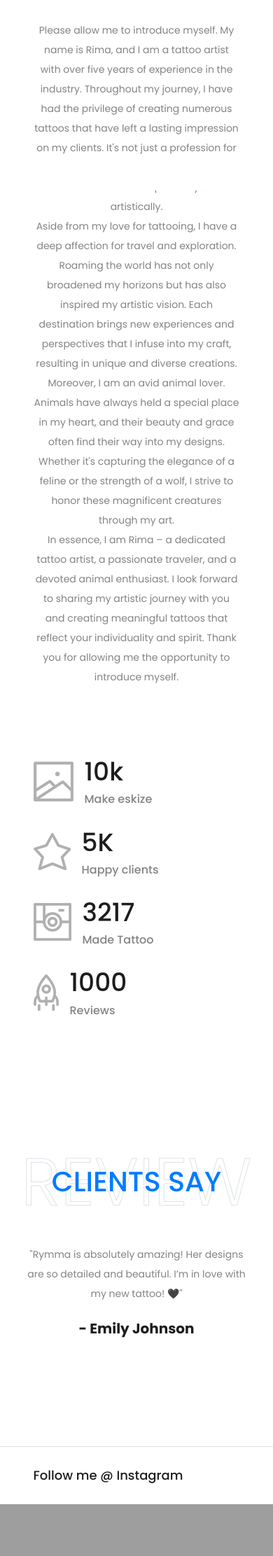
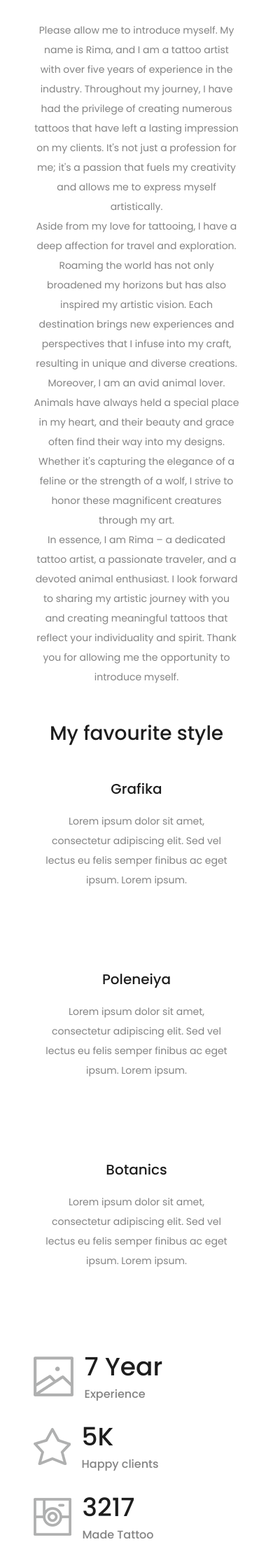
Before and after one commit to Lap0chka/portfolio_tattoo_master, a Django app: page /en/about/ in a window 390 px wide. Shown: the part 572-2795 px from the top of the page at 70% size. Run offline with Django 5.2, Linux system fonts and the light colour scheme; data comes from the database, SQL or seed files in the repository; both versions use the stored data as it was after the commit; parts of the project's set-up code (start-up, migrations or seed data) failed here and were passed over; some libraries are stand-ins or nearby versions; grey boxes are pictures that could not be loaded.

Commit message:
about-me almost done 02.02.2024

```diff
--- a/portfolio_tattoo_master/portfolio/templates/portfolio/pages/about-me.html
+++ b/portfolio_tattoo_master/portfolio/templates/portfolio/pages/about-me.html
@@ -1,4 +1,5 @@
 {%extends 'base.html'%}
+{% load i18n %}
 {%load static%}
 
 
@@ -14,9 +15,9 @@
                 </div>
             </div>
             <div class="col-10">
-                <div class="about-content mt-100 mb-100 text-center">
+                <div class="about-content mt-100 mb-50 text-center">
                     <span></span>
-                    <h2>What can I tell you about me?</h2>
+                    <h2> {% trans "What can I tell you about me?" %}</h2>
                     <p>Please allow me to introduce myself. My name is Rima, and I am a tattoo artist with over five
                         years of experience in the industry. Throughout my journey, I have had the privilege of creating
                         numerous tattoos that have left a lasting impression on my clients. It's not just a profession
@@ -37,10 +38,40 @@
                         enthusiast. I look forward to sharing my artistic journey with you and creating meaningful
                         tattoos that reflect your individuality and spirit. Thank you for allowing me the opportunity to
                         introduce myself.</p>
+
                 </div>
-            </div>
 
-            <div class="col-10">
+                <div class="col-12">
+                    <h3 class="text-center mb-50"> My favourite style </h3>
+                    <div class="row">
+
+                        <div class="col-12 col-md-4">
+                            <div class="single-service-area section_padding_0_100 text-center wow fadeInUp"
+                                 data-wow-delay="0.1s">
+                                <h5>Grafika</h5>
+                                <p>Lorem ipsum dolor sit amet, consectetur adipiscing elit. Sed vel lectus eu felis
+                                    semper finibus ac eget ipsum. Lorem ipsum.</p>
+                            </div>
+                        </div>
+                        <div class="col-12 col-md-4">
+                            <div class="single-service-area section_padding_0_100 text-center wow fadeInUp"
+                                 data-wow-delay="0.4s">
+                                <h5>Poleneiya</h5>
+                                <p>Lorem ipsum dolor sit amet, consectetur adipiscing elit. Sed vel lectus eu felis
+                                    semper finibus ac eget ipsum. Lorem ipsum.</p>
+                            </div>
+                        </div>
+                        <div class="col-12 col-md-4">
+                            <div class="single-service-area section_padding_0_100 text-center wow fadeInUp"
+                                 data-wow-delay="0.9s">
+                                <h5>Botanics</h5>
+                                <p>Lorem ipsum dolor sit amet, consectetur adipiscing elit. Sed vel lectus eu felis
+                                    semper finibus ac eget ipsum. Lorem ipsum.</p>
+                            </div>
+                        </div>
+                    </div>
+                </div>
+
                 <div class="studio-cool-facts-area mb-100">
                     <div class="row">
                         <!-- Single Cool Fact-->
@@ -50,8 +81,8 @@
                                     <img src="{%static 'img/core-img/gallery.png' %}" alt="">
                                 </div>
                                 <div class="counter-area">
-                                    <h2><span class="counter">10</span>k</h2>
-                                    <h6>Make eskize</h6>
+                                    <h2><span class="counter">7</span> Year</h2>
+                                    <h6>{% trans "Experience" %}</h6>
                                 </div>
                             </div>
                         </div>
@@ -117,14 +148,6 @@
                 {% endfor %}
             </div>
 
-            <!-- Индикаторы карусели -->
-            <ol class="carousel-indicators">
-                {% for text, author in comments %}
-                <li data-target="#commentsCarousel" data-slide-to="{{ forloop.counter0 }}"
-                    class="{% if forloop.first %}active{% endif %}"></li>
-                {% endfor %}
-            </ol>
-
             <!-- Элементы управления каруселью -->
             <a class="carousel-control-prev" href="#commentsCarousel" role="button" data-slide="prev">
                 <span class="carousel-control-prev-icon" aria-hidden="true"></span>
@@ -144,5 +167,7 @@
 
 <!-- About Me Area End -->
 {%include 'portfolio/include/instagram_carousel.html' %}
-
+    <script>
+        document.body.style.overflow = 'auto';
+    </script>
 {%endblock%}
--- a/portfolio_tattoo_master/portfolio/views.py
+++ b/portfolio_tattoo_master/portfolio/views.py
@@ -1,6 +1,6 @@
 import os
 from pathlib import Path
-from typing import Dict, Any
+from typing import Dict, Any, List, Tuple
 
 from django.conf import settings
 from django.utils.translation import gettext as _
@@ -79,13 +79,25 @@
         return JsonResponse({'error': 'Failed to generate captcha'}, status=500)
 
 
-def about_me(request):
+def about_me(request: HttpRequest) -> HttpResponse:
+    """
+    Renders the 'About Me' page with images and their associated comments.
+
+    Args:
+        request (HttpRequest): The HTTP request object.
+
+    Returns:
+        HttpResponse: The rendered 'about-me' template with context data.
+    """
     images = get_images()
-    comments = [(image.text, image.author) for image in images]
+    comments: List[Tuple[str, str]] = [(image.text, image.author) for image in images if
+                                       image.text and image.author]
     context = {
         'comments': comments,
     }
     return render(request, 'portfolio/pages/about-me.html', context)
+
+
 
 
 def portfolio(request):
```
Also changed, not shown: portfolio_tattoo_master/portfolio/tests.py (+77 -12 lines), portfolio_tattoo_master/db.sqlite3, 1 other file.
